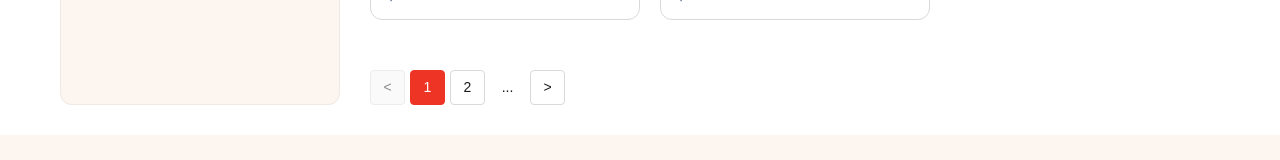
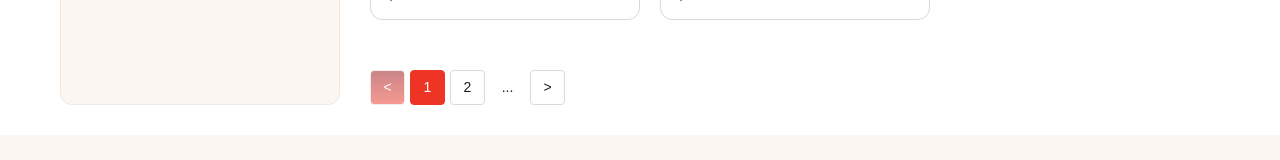
Before and after one commit to Jaivik01092001/xosportshub, a React (Vite) app in the folder Frontend/: page /buyer/dashboard in a window 1280 px wide. In both pictures the pointer is over the button 387 px from the left and 1279 px from the top of the page. Shown: the part 1192-1352 px from the top of the page. Built offline with nearby package versions, Linux system fonts and the light colour scheme.

Commit message:
footer css

```diff
--- a/Frontend/src/styles/BuyerDashboard.css
+++ b/Frontend/src/styles/BuyerDashboard.css
@@ -27,7 +27,11 @@
 }
 
 .filter-toggle-btn:hover {
-  background-color: var(--primary-color);
+  background: linear-gradient(
+    to bottom,
+    var(--primary-color),
+    var(--btn-color)
+  );
   transform: translateY(-2px);
 }
 
@@ -435,7 +439,12 @@
 
 .buyer-dashboard .pagination-item:hover,
 .buyer-dashboard .pagination-arrow:hover {
-  background-color: var(--bg-gray);
+  background: linear-gradient(
+    to bottom,
+    var(--primary-color),
+    var(--btn-color)
+  );
+  color: var(--white);
 }
 
 .buyer-dashboard .pagination-arrow:disabled {
--- a/Frontend/src/styles/Footer.css
+++ b/Frontend/src/styles/Footer.css
@@ -75,7 +75,7 @@
 }
 
 .footer-component ul li a:hover {
-  color: var(--white);
+  color: var(--btn-color);
 }
 
 .footer-component .footer-contact p {
```
